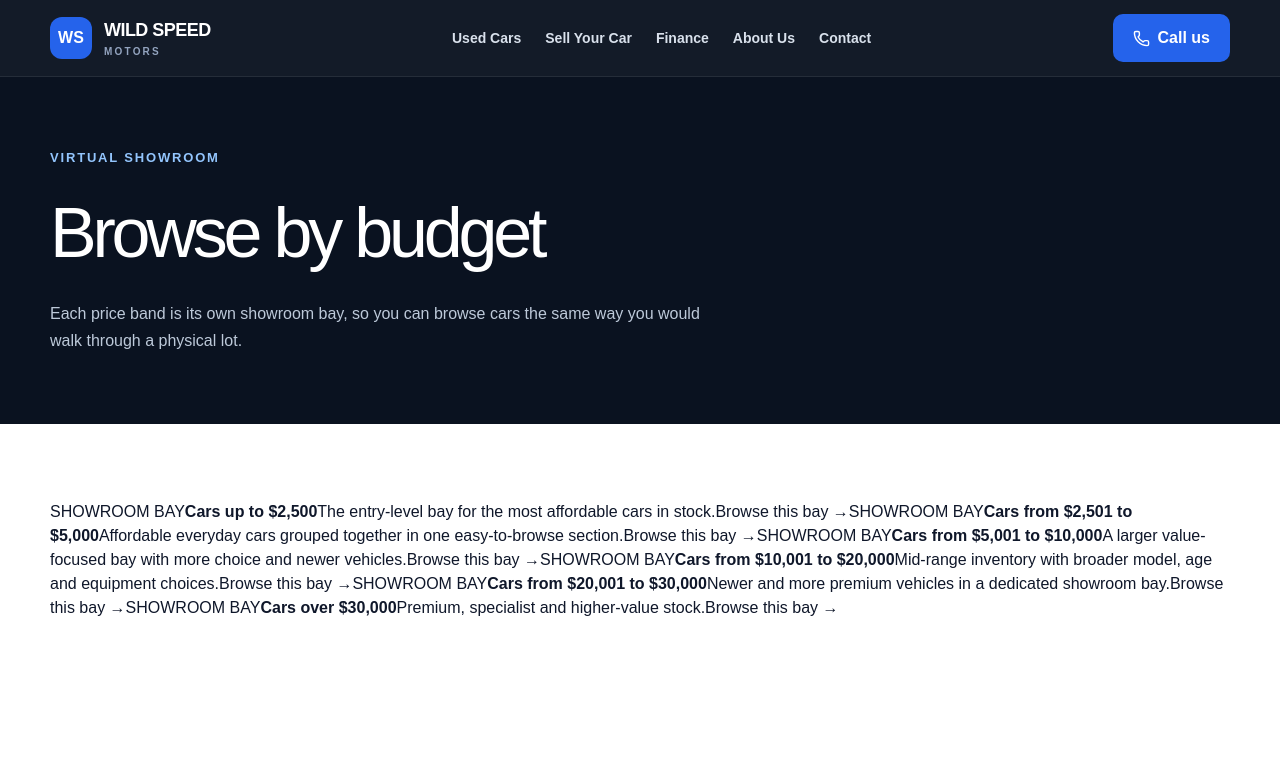
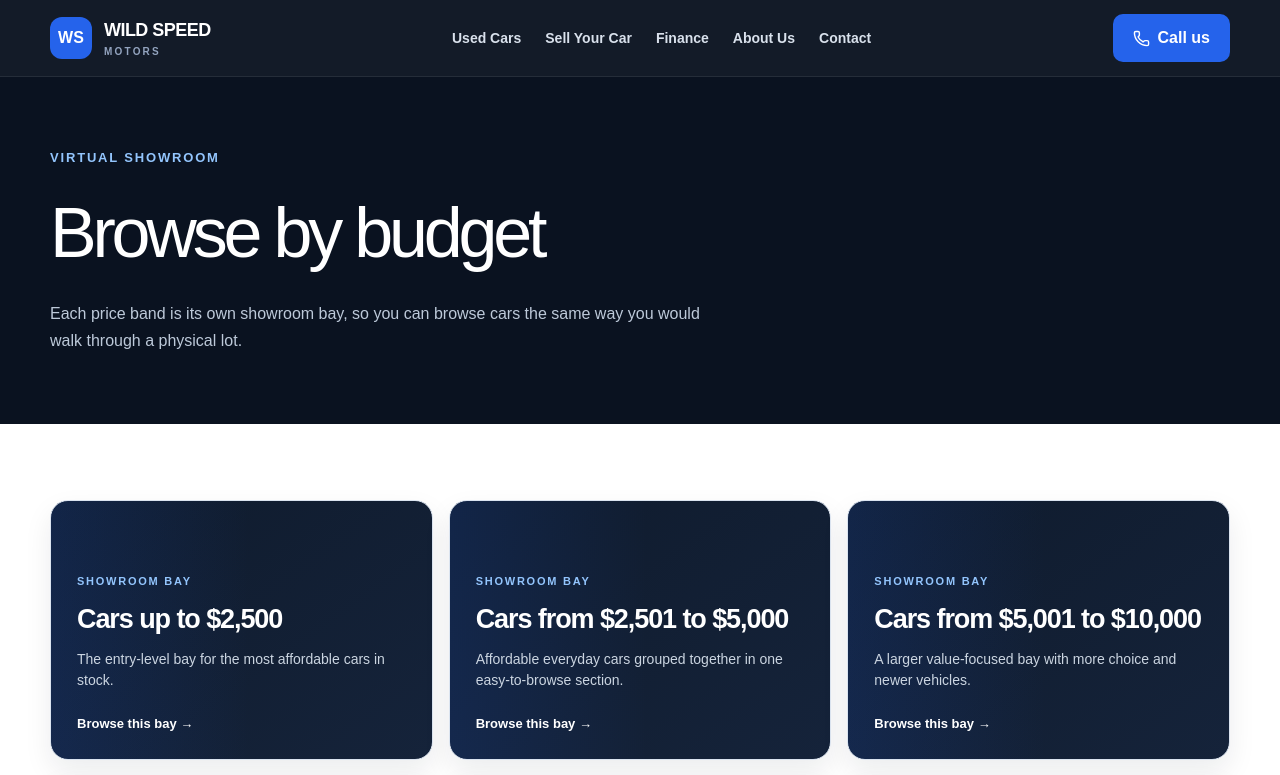
Before and after one commit to kbghumman/wild-speed-motors, a Next.js app: page /budget in a window 1280 px wide. Shown: the top 775 px of the page. Built offline with nearby package versions, Linux system fonts and the light colour scheme.

Commit message:
Style virtual showroom budget bays

```diff
--- a/src/app/globals.css
+++ b/src/app/globals.css
@@ -942,3 +942,93 @@ select {
     grid-template-columns: 1fr;
   }
 }
+
+
+.budget-showroom {
+  background:
+    linear-gradient(180deg, #ffffff 0%, #f8fafc 100%);
+}
+
+.budget-bay-grid {
+  display: grid;
+  grid-template-columns: repeat(3, 1fr);
+  gap: 16px;
+}
+
+.budget-bay-card {
+  position: relative;
+  display: flex;
+  min-height: 220px;
+  flex-direction: column;
+  justify-content: flex-end;
+  overflow: hidden;
+  border: 1px solid #dbe4f0;
+  border-radius: 18px;
+  background:
+    linear-gradient(145deg, #0f1b2d 0%, #15233a 100%);
+  padding: 26px;
+  color: white;
+  box-shadow: 0 12px 28px rgba(15,23,42,0.08);
+  transition: 0.2s ease;
+}
+
+.budget-bay-card::before {
+  content: "";
+  position: absolute;
+  inset: 0;
+  background:
+    linear-gradient(90deg, rgba(37,99,235,0.14), transparent 52%);
+  pointer-events: none;
+}
+
+.budget-bay-card:hover {
+  transform: translateY(-4px);
+  box-shadow: 0 20px 40px rgba(15,23,42,0.15);
+}
+
+.budget-bay-card > * {
+  position: relative;
+  z-index: 1;
+}
+
+.budget-bay-label {
+  color: #93c5fd;
+  font-size: 11px;
+  font-weight: 900;
+  letter-spacing: 0.16em;
+}
+
+.budget-bay-card strong {
+  margin: 10px 0 9px;
+  font-size: 27px;
+  letter-spacing: -0.04em;
+}
+
+.budget-bay-card > span:nth-of-type(2) {
+  color: #cbd5e1;
+  font-size: 14px;
+  line-height: 1.55;
+}
+
+.budget-bay-link {
+  margin-top: 22px;
+  color: white;
+  font-size: 13px;
+  font-weight: 900;
+}
+
+.budget-bay-card-large {
+  min-height: 260px;
+}
+
+@media (max-width: 980px) {
+  .budget-bay-grid {
+    grid-template-columns: repeat(2, 1fr);
+  }
+}
+
+@media (max-width: 640px) {
+  .budget-bay-grid {
+    grid-template-columns: 1fr;
+  }
+}
```
